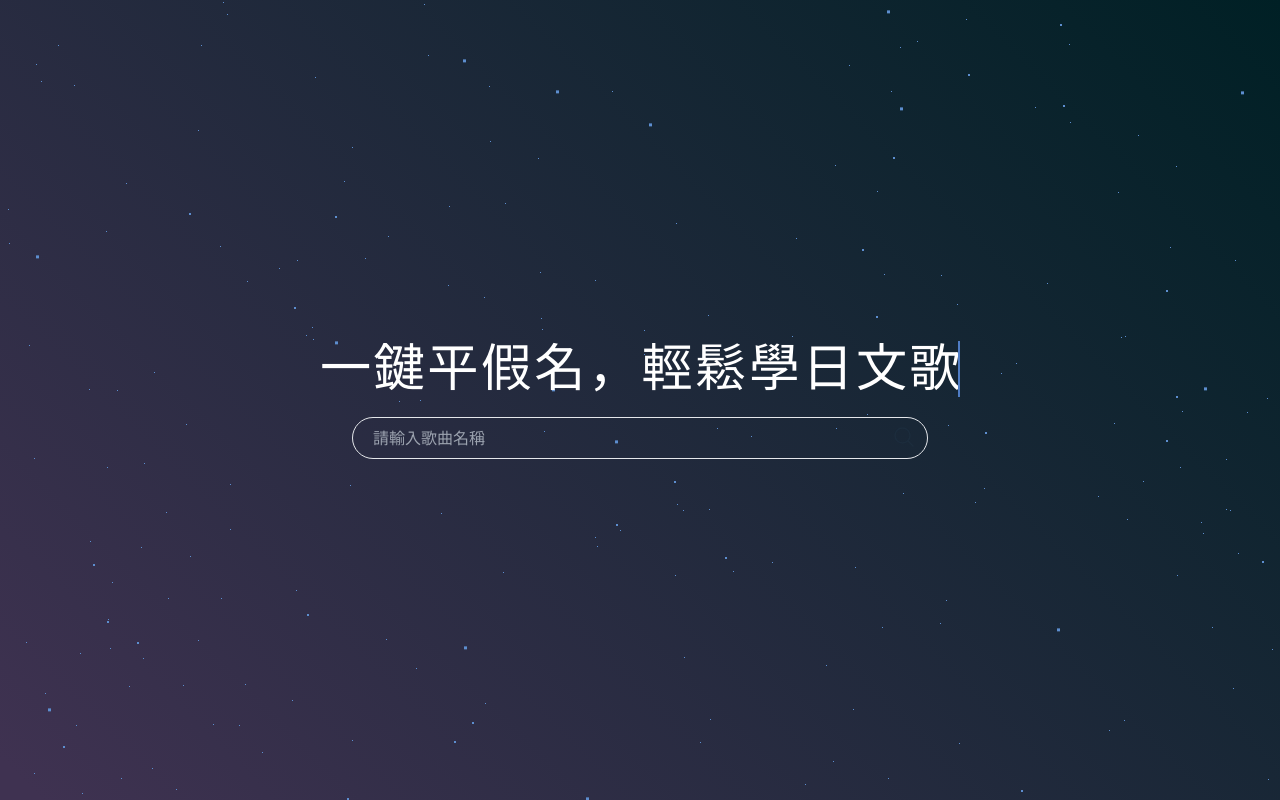
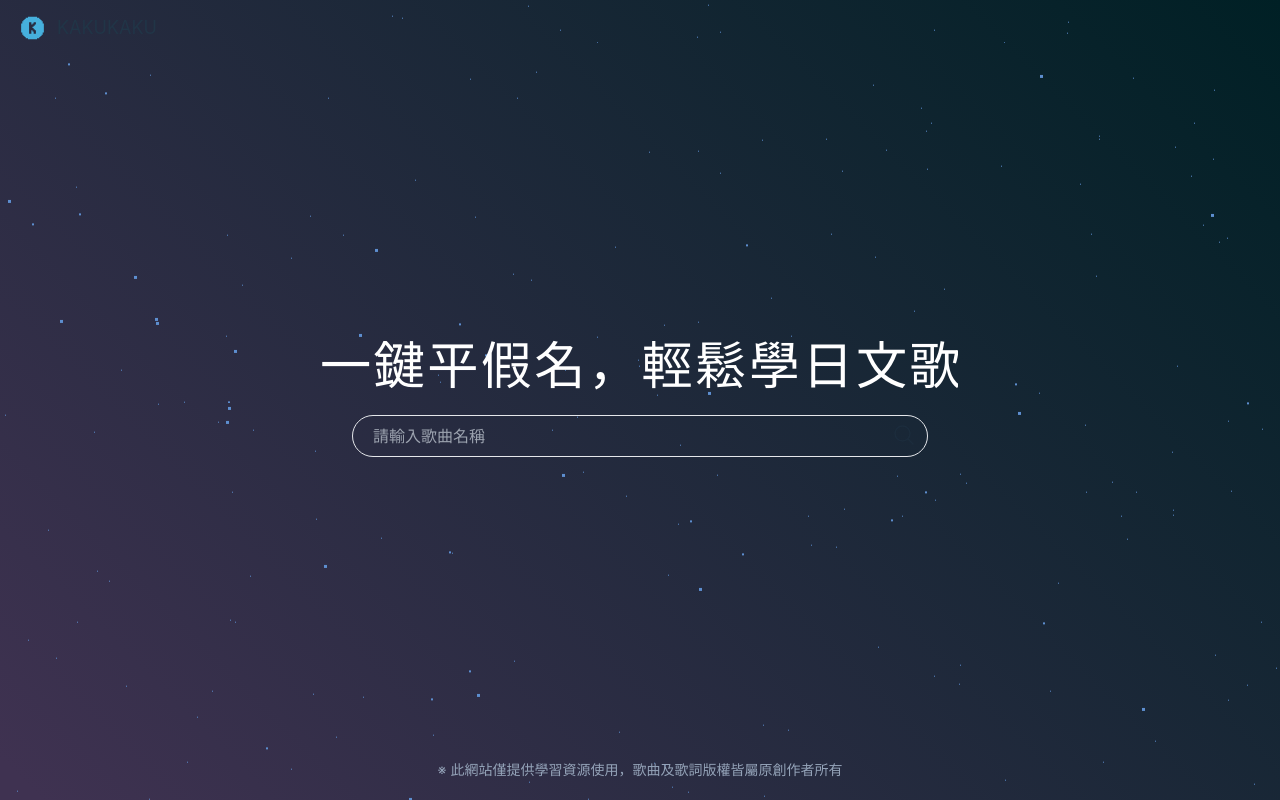
Before and after one commit to seesawjack/KAKUKAKU, a Vue app: page /songlist in a window 1280 px wide. Built offline with nearby package versions, Linux system fonts and the light colour scheme.

Commit message:
202305161032-新增header&footer

```diff
--- a/src/App.vue
+++ b/src/App.vue
@@ -1,17 +1,16 @@
 <template>
   <particle-bg />
+  <the-header/>
   <router-view></router-view>
+  <the-footer/>
 </template>
 
 <script setup>
+import TheHeader from './components/layouts/TheHeader.vue'
 import ParticleBg from "./components/layouts/ParticleBg.vue";
+import TheFooter from './components/layouts/TheFooter.vue'
 </script>
 
 <style>
-body {
-  position: relative;
-  z-index: -2;
-  background: #2c2d44;
-  background-image: linear-gradient(45deg, #3f3251 2%, #002025 100%);
-}
+
 </style>
--- a/src/components/atmos/AtmosKeywords.vue
+++ b/src/components/atmos/AtmosKeywords.vue
@@ -1,5 +1,5 @@
 <template>
-  <div class="my-3 flex flex-wrap">
+  <div class="mt-3 mb-4 flex flex-wrap">
     <ul class="flex items-center flex-wrap">
       <li class="mr-3">
         <span class="p-1 bg-slate-700 rounded text-xs">歌詞關鍵字搜尋</span>
--- a/src/components/layouts/ParticleBg.vue
+++ b/src/components/layouts/ParticleBg.vue
@@ -39,6 +39,8 @@ $time-4: 600s;
   height: 100%;
   z-index: -1;
   overflow: hidden;
+  background: #2c2d44;
+  background-image: linear-gradient(45deg, #3f3251 2%, #002025 100%);
 }
 
 .particle,
--- /dev/null
+++ b/src/components/layouts/TheFooter.vue
@@ -0,0 +1,5 @@
+<template>
+  <div class="bottom-0 text-slate-400 text-sm p-5">
+    <p>※ 此網站僅提供學習資源使用，歌曲及歌詞版權皆屬原創作者所有</p>
+  </div>
+</template>
--- /dev/null
+++ b/src/components/layouts/TheHeader.vue
@@ -0,0 +1,14 @@
+<template>
+  <header>
+    <div class="logo py-2 px-5">
+      <router-link to="/songlist" class="flex items-center">
+        <the-logo class="h-10 inline mr-3" />
+        <h1 class="text-3 text-lg">KAKUKAKU</h1>
+      </router-link>
+    </div>
+  </header>
+</template>
+
+<script setup>
+import TheLogo from "../svg/TheLogo.vue";
+</script>
--- a/src/components/organisms/OrganSongList.vue
+++ b/src/components/organisms/OrganSongList.vue
@@ -1,12 +1,17 @@
 <template>
-  <div
-    class="w-[640px] h-[56px] overflow-hidden mb-5 mx-auto transiti"
-    :class="disappear"
-  >
-    <h1 :class="{ 'move-down': isActive }">一鍵平假名，輕鬆學日文歌</h1>
+  <div>
+    <div
+      class="w-[640px] h-[56px] overflow-hidden mb-5 mx-auto"
+      :class="disappear"
+    >
+      <h1 :class="{ 'move-down': isActive }">一鍵平假名，輕鬆學日文歌</h1>
+    </div>
+    <atmos-input @search-result="searchResult" :inputPh="'請輸入歌曲名稱'" />
+    <mols-list-card
+      class="max-w-[512px] mx-auto mt-5"
+      :resultData="resultData"
+    />
   </div>
-  <atmos-input @search-result="searchResult" :inputPh="'請輸入歌曲名稱'" />
-  <mols-list-card class="max-w-[512px] mx-auto mt-5" :resultData="resultData" />
 </template>
 
 <script setup>
--- /dev/null
+++ b/src/components/svg/TheLogo.vue
@@ -0,0 +1,3 @@
+<template>
+    <svg fill="#46b0dd" width="25px" height="25px" viewBox="0 0 22.00 22.00" xmlns="http://www.w3.org/2000/svg" id="memory-alpha-k-fill" stroke="#46b0dd" stroke-width="0.00022" transform="matrix(1, 0, 0, 1, 0, 0)rotate(0)"><g id="SVGRepo_bgCarrier" stroke-width="0"></g><g id="SVGRepo_tracerCarrier" stroke-linecap="round" stroke-linejoin="round" stroke="#CCCCCC" stroke-width="0.22000000000000003"></g><g id="SVGRepo_iconCarrier"><path d="M15 1V2H17V3H18V4H19V5H20V7H21V15H20V17H19V18H18V19H17V20H15V21H7V20H5V19H4V18H3V17H2V15H1V7H2V5H3V4H4V3H5V2H7V1H15M8 6V16H10V13H11V14L12 14V16H14V13H13V12H12V11H11V10H12V9H13V8H14V6H12V7H11V8H10V6H8Z"></path></g></svg>
+</template>
--- a/src/style.css
+++ b/src/style.css
@@ -19,10 +19,9 @@
 
 body {
   margin: 0;
-  display: flex;
-  place-items: center;
   min-width: 320px;
   min-height: 100vh;
+  position: relative;
 }
 
 h1 {
@@ -45,11 +44,14 @@ button {
 }
 
 #app {
-  max-width: 1280px;
   width: 100%;
+  height: 100vh;
   margin: 0 auto;
-  padding: 2rem;
   text-align: center;
+  position: relative;
+  display: flex;
+  flex-direction: column;
+  justify-content: space-between;
 }
 
 @media (prefers-color-scheme: light) {
```
